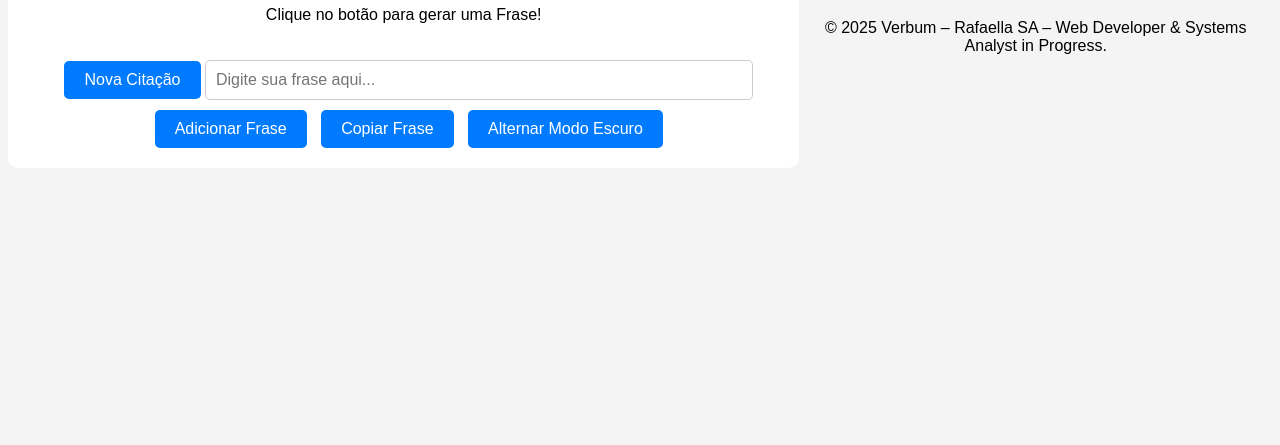
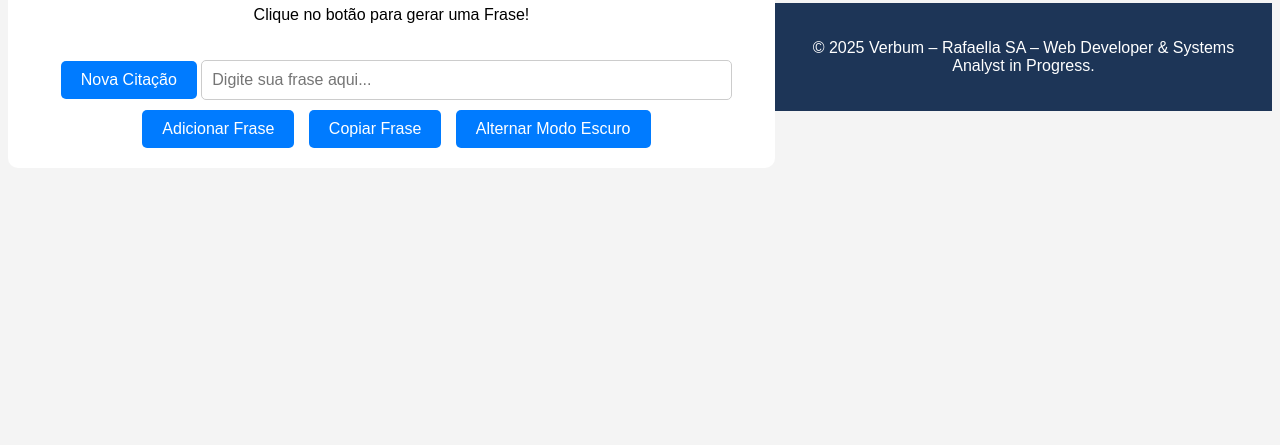
Before and after one commit to VantariSystems/verbum, a plain HTML site: page index.html in a window 1280 px wide. Shown: the part 371-816 px from the top of the page. Drawn offline with Linux system fonts and the light colour scheme.

Commit message:
Update style.css

```diff
--- a/style.css
+++ b/style.css
@@ -67,3 +67,11 @@ input[type="text"]:focus {
 #quote {
     transition: opacity 0.5s ease-in-out;
 }
+
+footer {
+  background-color: #1d3557;
+  color: white;
+  text-align: center;
+  padding: 20px;
+  margin-top: 40px;
+}
```
